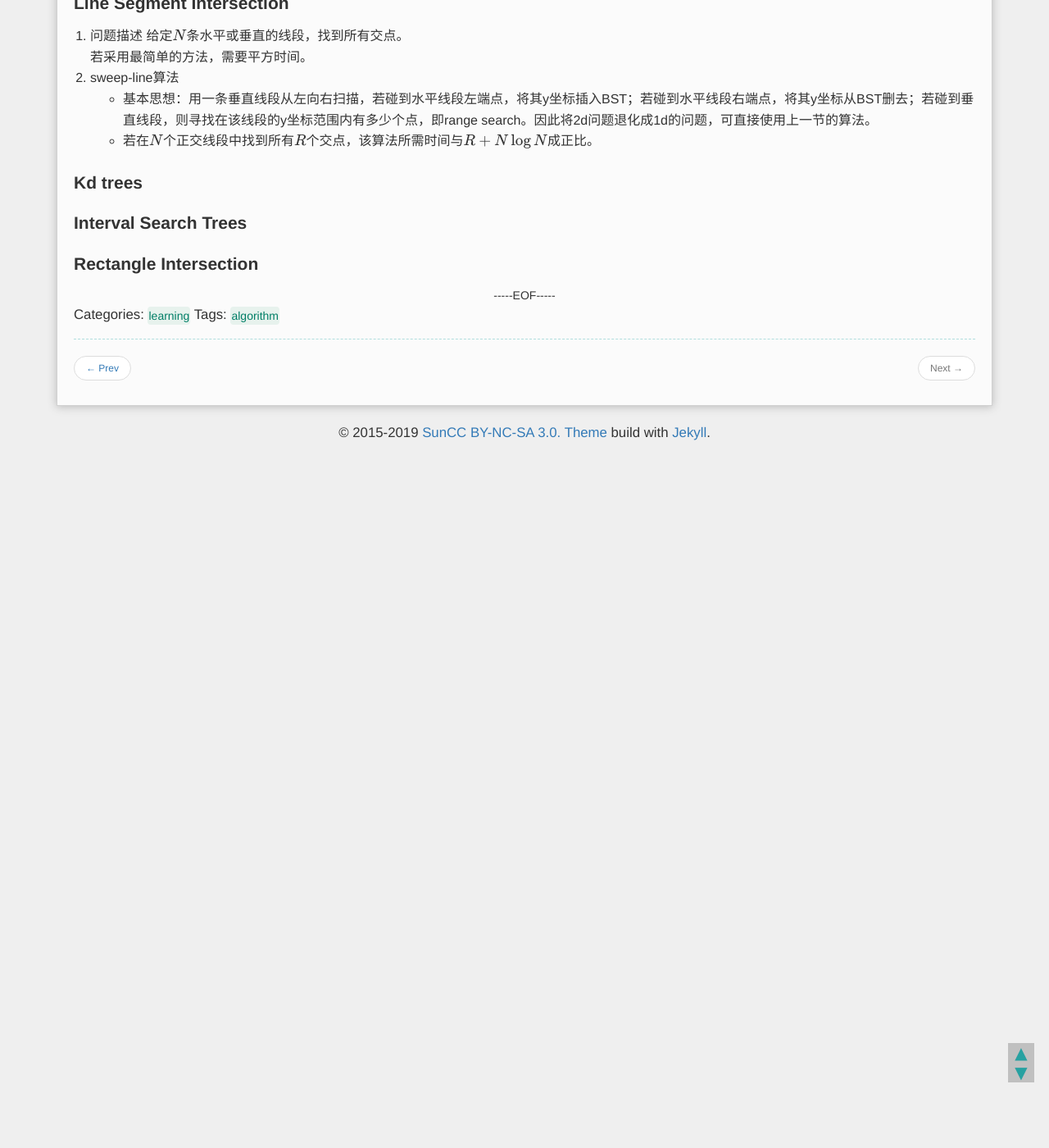
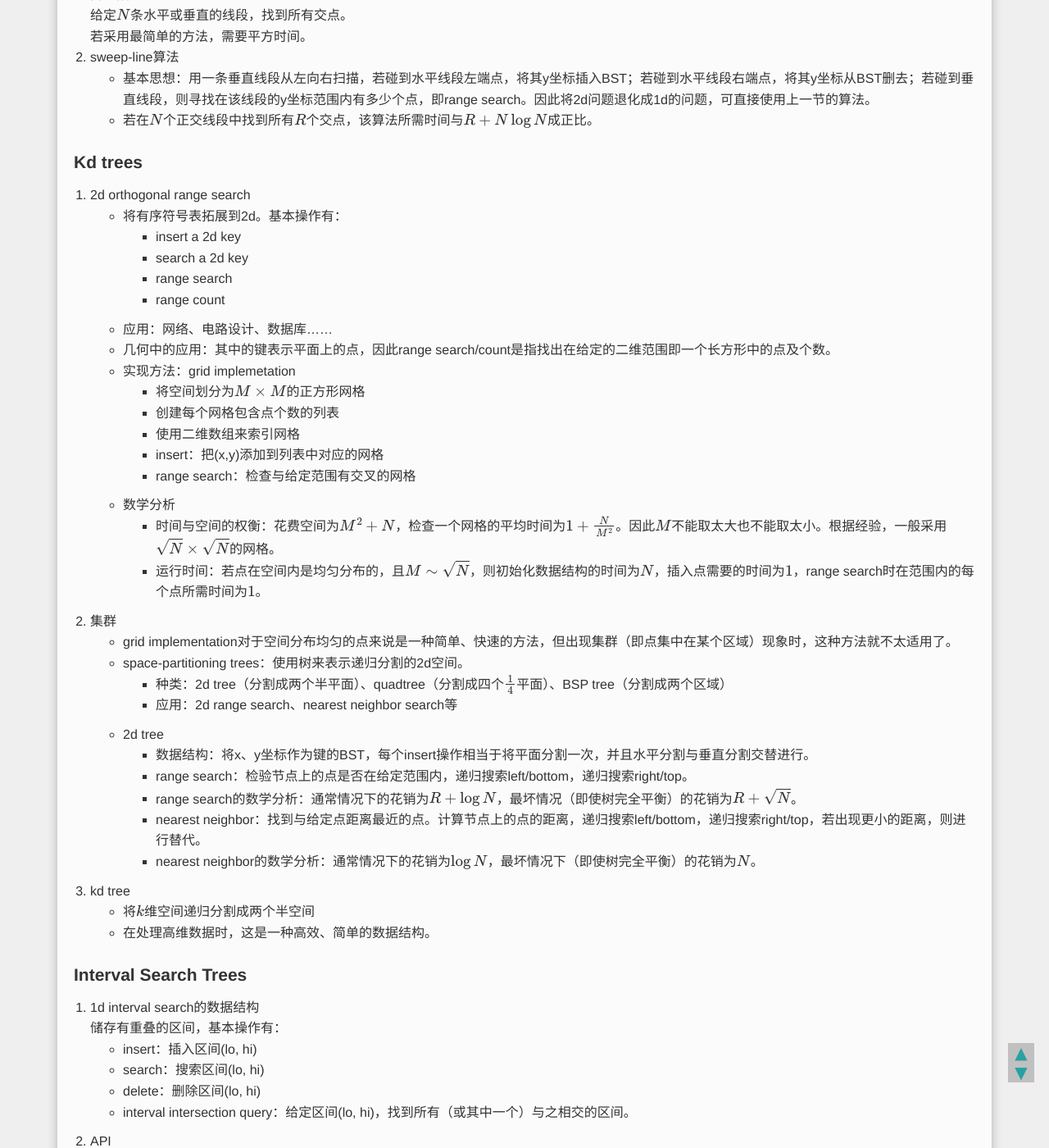
Before and after one commit to YurieSun/YurieSun.github.io, a Jekyll site: the page built from _posts/2019-05-18-learning-algorithm-geometric-applications-of-BSTs.md, in a window 1280 px wide and 1400 px high, scrolled down 1449 px. Shown: the whole window at 82% size. Built offline with Jekyll 4.4.1, drawn with Linux system fonts in a browser that asks for light colours; formulas are drawn with MathJax 3; before the commit the page ends 2001 px from its top, so only the background shows below that; some of the changed text lies outside the part shown.

Commit message:
commit algorithm notes of kd trees in geometric applications of BSTs

````diff
--- a/_posts/2019-05-18-learning-algorithm-geometric-applications-of-BSTs.md
+++ b/_posts/2019-05-18-learning-algorithm-geometric-applications-of-BSTs.md
@@ -54,7 +52,58 @@ tags: [algorithm]
     * 若在$N$个正交线段中找到所有$R$个交点，该算法所需时间与$R+N\log N$成正比。
 
 ### Kd trees
+1. 2d orthogonal range search
+    * 将有序符号表拓展到2d。基本操作有：
+        * insert a 2d key
+        * search a 2d key
+        * range search
+        * range count
+    * 应用：网络、电路设计、数据库……
+    * 几何中的应用：其中的键表示平面上的点，因此range search/count是指找出在给定的二维范围即一个长方形中的点及个数。
+    * 实现方法：grid implemetation
+        * 将空间划分为$M\times M$的正方形网格
+        * 创建每个网格包含点个数的列表
+        * 使用二维数组来索引网格
+        * insert：把(x,y)添加到列表中对应的网格
+        * range search：检查与给定范围有交叉的网格
+    * 数学分析
+        * 时间与空间的权衡：花费空间为$M^2+N$，检查一个网格的平均时间为$1+\frac{N}{M^2}$。因此$M$不能取太大也不能取太小。根据经验，一般采用$\sqrt{N}\times\sqrt{N}$的网格。
+        * 运行时间：若点在空间内是均匀分布的，且$M\sim\sqrt{N}$，则初始化数据结构的时间为$N$，插入点需要的时间为$1$，range search时在范围内的每个点所需时间为$1$。
+2. 集群
+    * grid implementation对于空间分布均匀的点来说是一种简单、快速的方法，但出现集群（即点集中在某个区域）现象时，这种方法就不太适用了。
+    * space-partitioning trees：使用树来表示递归分割的2d空间。
+        * 种类：2d tree（分割成两个半平面）、quadtree（分割成四个$\frac{1}{4}$平面）、BSP tree（分割成两个区域）
+        * 应用：2d range search、nearest neighbor search等
+    * 2d tree
+        * 数据结构：将x、y坐标作为键的BST，每个insert操作相当于将平面分割一次，并且水平分割与垂直分割交替进行。
+        * range search：检验节点上的点是否在给定范围内，递归搜索left/bottom，递归搜索right/top。
+        * range search的数学分析：通常情况下的花销为$R+\log N$，最坏情况（即使树完全平衡）的花销为$R+\sqrt{N}$。
+        * nearest neighbor：找到与给定点距离最近的点。计算节点上的点的距离，递归搜索left/bottom，递归搜索right/top，若出现更小的距离，则进行替代。
+        * nearest neighbor的数学分析：通常情况下的花销为$\log N$，最坏情况下（即使树完全平衡）的花销为$N$。
+3. kd tree
+    * 将$k$维空间递归分割成两个半空间
+    * 在处理高维数据时，这是一种高效、简单的数据结构。
 
 ### Interval Search Trees
+1. 1d interval search的数据结构
+    储存有重叠的区间，基本操作有：
+    * insert：插入区间(lo, hi)
+    * search：搜索区间(lo, hi)
+    * delete：删除区间(lo, hi)
+    * interval intersection query：给定区间(lo, hi)，找到所有（或其中一个）与之相交的区间。
+2. API
+    假定没有任何两个区间有相同的左端点。
+    ```java
+    public class Interval1ST<Key extends Comparable<Key>, Value>
+        interval1ST() //创建interval search tree
+        void put(Key lo, Key hi, Value val) //向ST中插入interval-value pair
+        Value get(Key lo, Key hi) //返回给定区间的键值
+        void delete(Key lo, Key hi) //删除给定区间
+        Iterable<Value> intersects(Key lo, Key hi) //返回所有与给定区间相交的区间
+    ```
+3. interval search trees的创建
+    * BST中每个节点储存的一个区间(lo, hi)
+    * 使用左端点作为键，在每个节点储存以该节点为根节点的所有子树中的最大端点值。
+4. insertion
 
 ### Rectangle Intersection
````
Also changed, not shown: other parts of _posts/2019-05-18-learning-algorithm-geometric-applications-of-BSTs.md (+1 -3 lines).
